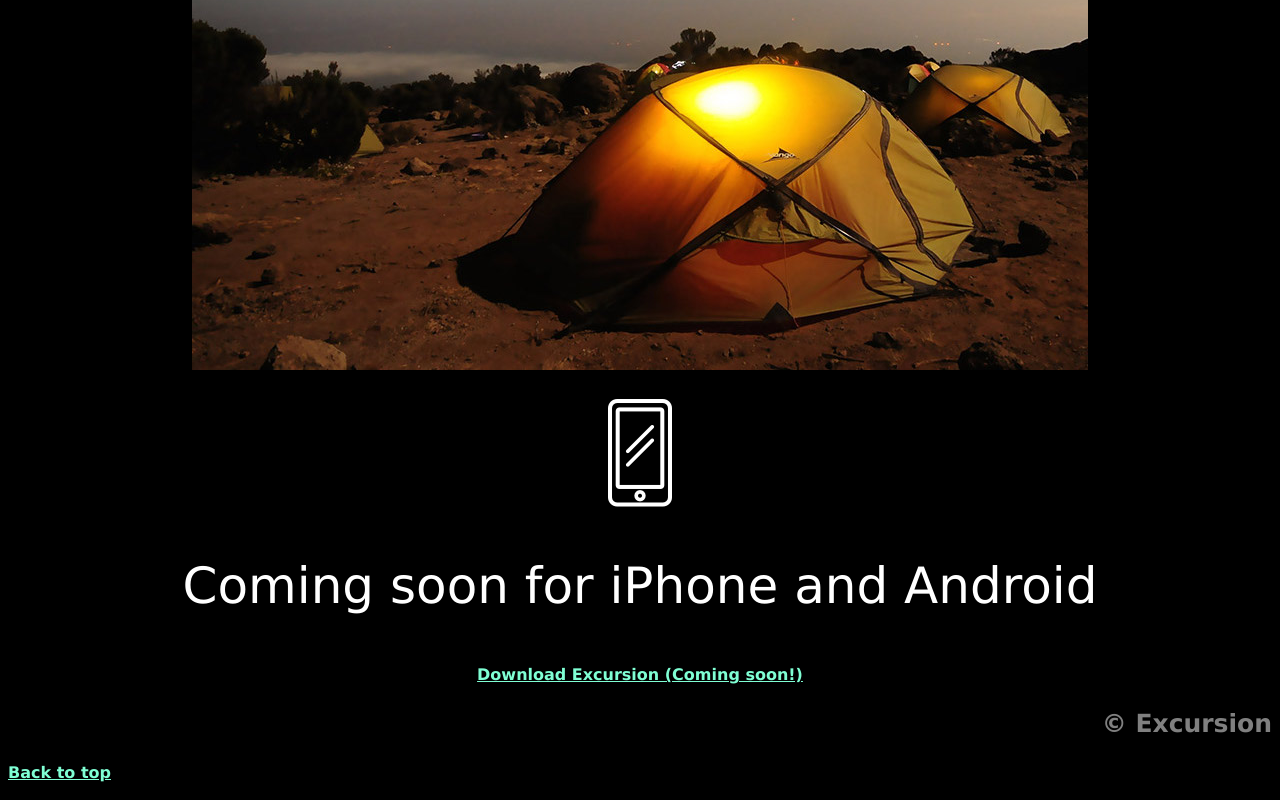
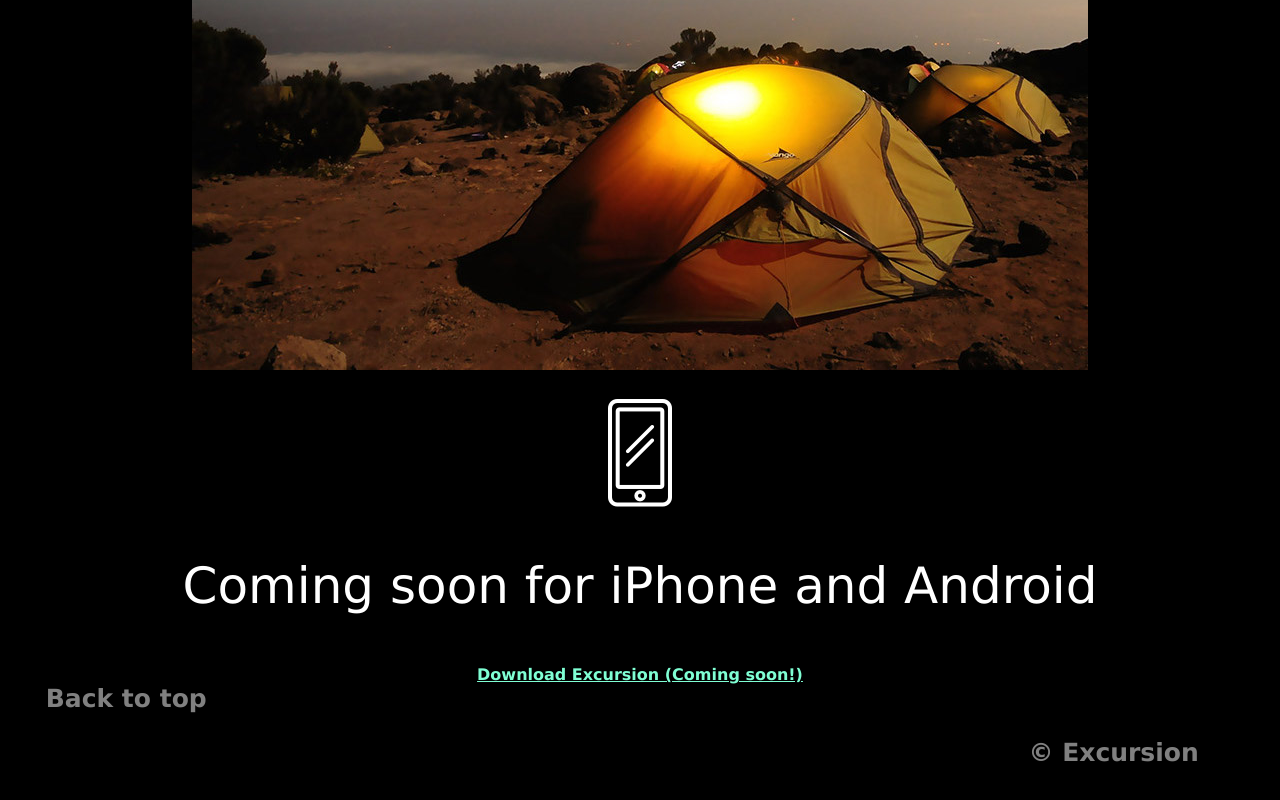
Before and after one commit to DatGuyRofi/Excursion, a plain HTML site: page index.html in a window 1280 px wide. Shown: the part 649-1449 px from the top of the page. Drawn offline with Linux system fonts and the light colour scheme.

Commit message:
Fixed back to top button alignment

```diff
--- a/Resources/css/style.css
+++ b/Resources/css/style.css
@@ -52,6 +52,16 @@ img {
     font-family: Verdana;
     font-weight: bold;
     color: gray;
-    text-align: right;
     font-size: 25px;
+    display: inline-block;
+    padding: 0 0 0 27cm;
 }
+
+.backtotop {
+    font-family: Verdana;
+    font-weight: bold;
+    color: gray;
+    font-size: 25px;
+    margin-left: 1cm;
+    text-decoration: none;
+}
--- a/index.html
+++ b/index.html
@@ -34,9 +34,11 @@
         </section>
 
         <footer>
+            <div>
+                <a href="#top" class="backtotop">Back to top</a>
+                <p id="foot">&#169; Excursion</p>
 
-                <p id="foot">&#169; Excursion</p>
-                <a href="#top" class="top">Back to top</a>
+            </div>
         </footer>
     </main>
 </body>
```
